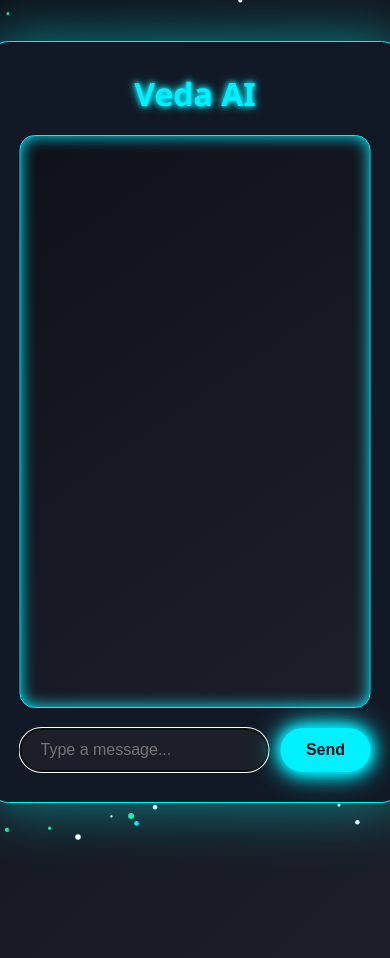
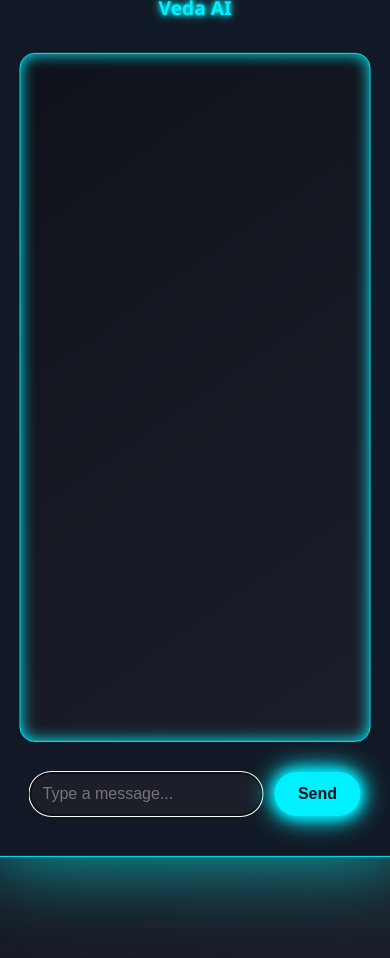
Before and after one commit to KGG-ai/Veda-AI, a React (Create React App) app: page / in a window 390 px wide. Shown: the top 958 px of the page. Built offline with nearby package versions, Linux system fonts and the light colour scheme.

Commit message:
Made index.css mobile friendly for portfolio and chat

```diff
--- a/src/index.css
+++ b/src/index.css
@@ -147,3 +147,37 @@
 .chat-box::-webkit-scrollbar-track {
     background: #0f111a;
 }
+/* Chat container responsiveness */
+@media (max-width: 768px) {
+    .chat-container {
+        width: 100%;
+        height: 100vh;
+        border-radius: 0;
+    }
+
+    .chat-header {
+        font-size: 1.2rem;
+        padding: 12px;
+    }
+
+    .messages {
+        height: calc(100vh - 140px);
+        padding: 10px;
+        font-size: 0.9rem;
+    }
+
+    .input-area {
+        flex-direction: row;
+        padding: 10px;
+    }
+
+    .input-area input {
+        font-size: 1rem;
+        padding: 12px;
+    }
+
+    .input-area button {
+        font-size: 1rem;
+        padding: 12px 18px;
+    }
+}
```
